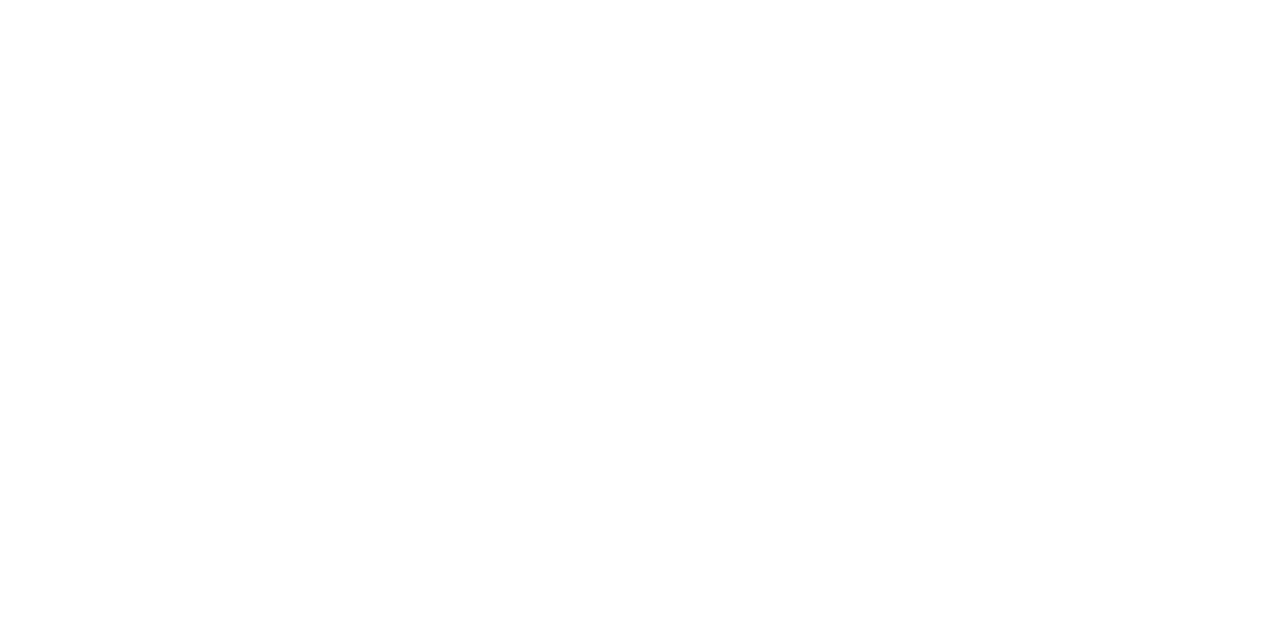
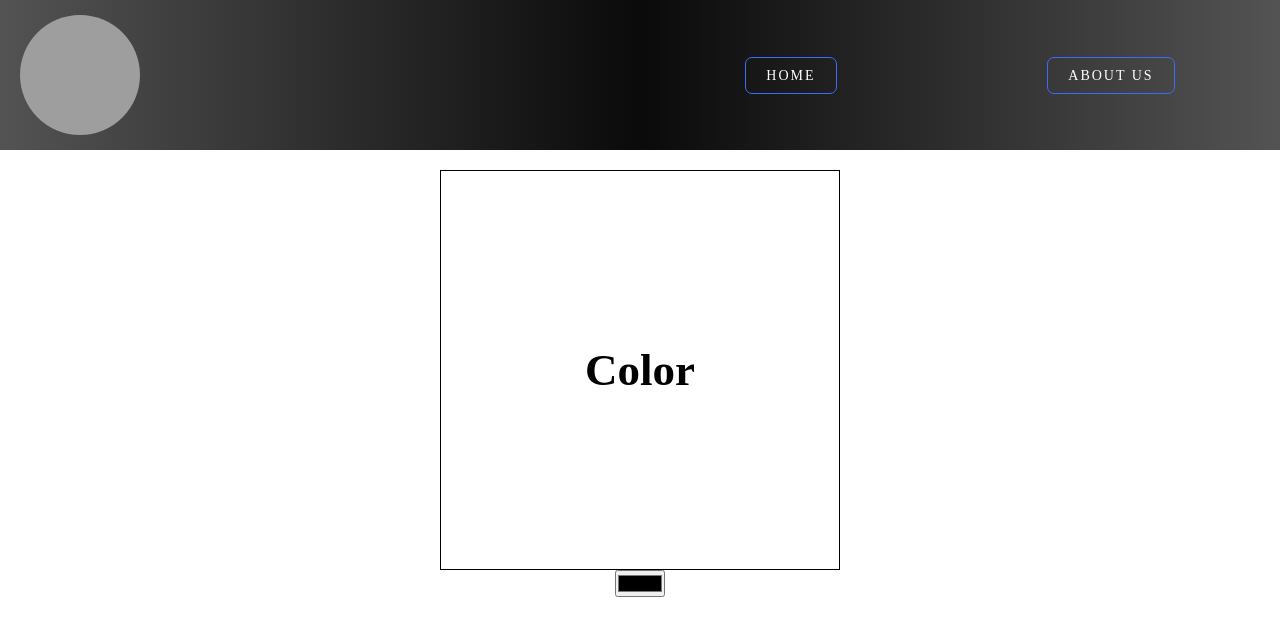
Before and after one commit to cristofertOcampo/React-Notes, a React (Create React App) app: page /ChangeColor in a window 1280 px wide. Before the commit this address had no page. Shown: the top 636 px of the page. Built offline with nearby package versions, Linux system fonts and the light colour scheme; grey boxes are pictures that could not be loaded.

Commit message:
New page and use the Hook useRef()

```diff
--- a/src/App.js
+++ b/src/App.js
@@ -2,6 +2,7 @@
 import { HomeUser } from './pages/Home';
 import { HeaderHome } from './components/layout/header/HeaderHome';
 import { AboutUS } from './pages/AboutUS';
+import { ChangeColor } from './pages/ChangeColor/ChangeColor';
 import { BrowserRouter as Router, Route, Routes } from "react-router-dom";
 
 
@@ -13,6 +14,7 @@
       <Routes>
         <Route path='/' element={<HomeUser />}></Route>
         <Route path='/AboutUs' element={<AboutUS />}></Route>
+        <Route path='/ChangeColor' element={<ChangeColor></ChangeColor>} ></Route>
       </Routes>
     </Router>
     </>
--- a/src/components/ui/Navbar/NavbarHomer.jsx
+++ b/src/components/ui/Navbar/NavbarHomer.jsx
@@ -18,7 +18,7 @@
         {
         Items.map((item) => (
           <li className={Style.li}>
-            <Link to={item.url} className={Style.link}>{item.title}</Link>
+            <a to={item.url} className={Style.link}>{item.title}</a>
           </li>
         ))
         }
--- /dev/null
+++ b/src/pages/ChangeColor/ChangeColor.jsx
@@ -0,0 +1,24 @@
+import React, { useState, useRef } from 'react'
+import Style from './ChangeColor.module.css'
+
+
+
+
+export const ChangeColor = () => {
+
+  // const [color, setColor] = useState('object');
+  const container = useRef();
+
+  const handleChangeColor = event => container.current.style.backgroundColor = event.target.value;
+
+  return (
+    <>
+      <main className={Style.mainChangeColor}>
+        <div ref={container} className={Style.containerChangeColor}>
+          <p className={Style.text}>Color</p>
+        </div>
+        <input onChange={handleChangeColor} type="color" name="" id="input-color" />
+      </main>
+    </>
+  )
+}
--- /dev/null
+++ b/src/pages/ChangeColor/ChangeColor.module.css
@@ -0,0 +1,21 @@
+.mainChangeColor{
+  display: flex;
+  flex-direction: column;
+  align-items: center;
+}
+
+.containerChangeColor{
+  display: flex;
+  justify-content: center;
+  align-items: center;
+  width: 400px;
+  height: 400px;
+  border: 1px solid #000;
+  margin-top: 20px;
+}
+
+.text{
+  font-size: 45px;
+  font-weight: 600;
+  color: #000;
+}
```
